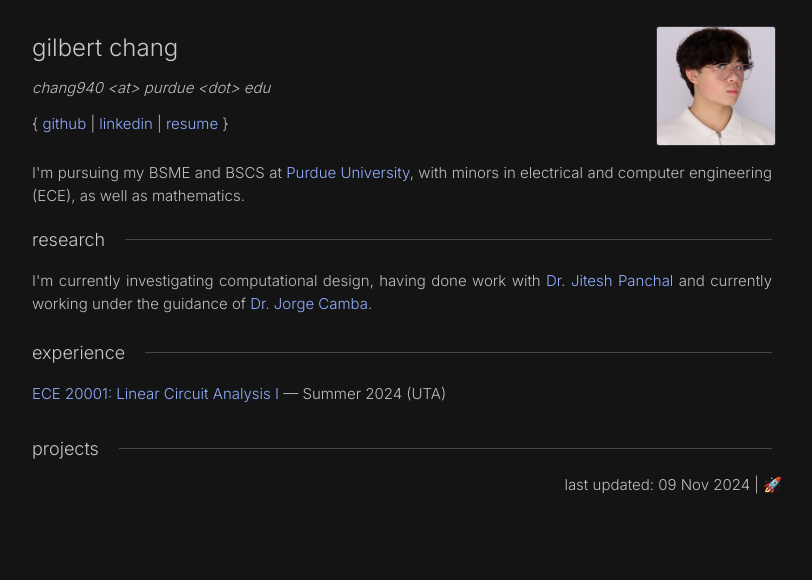
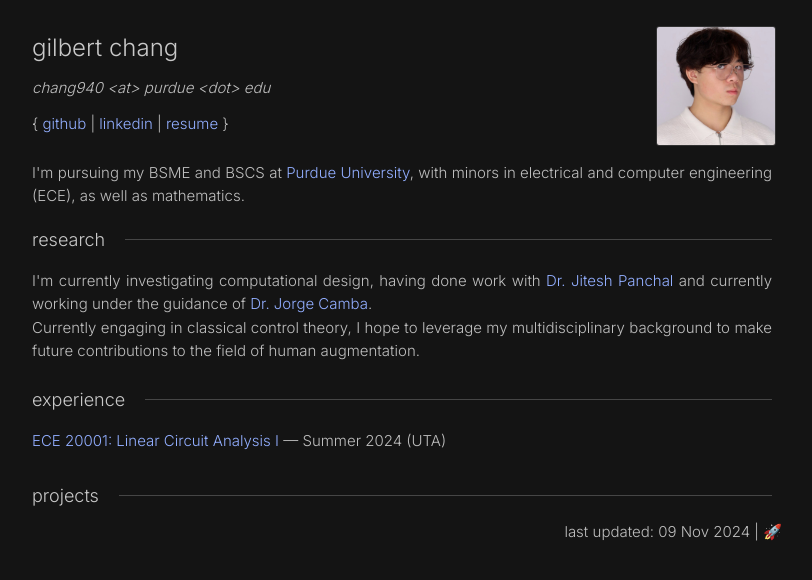
Before and after one commit to vindou/vindou, a Jekyll site: the page built from index.html, in a window 1280 px wide. Shown: the top 580 px of the page, without its empty margins (238-1050 px from the left). Built offline with Jekyll 4.4.1, drawn with Linux system fonts in a browser that asks for light colours.

Commit message:
Update index.html

```diff
--- a/index.html
+++ b/index.html
@@ -43,6 +43,10 @@ title: cha
     <p>
       I'm currently investigating computational design, having done work with <a href="https://engineering.purdue.edu/ME/People/ptProfile?resource_id=80194">Dr. Jitesh Panchal</a> and currently working under the guidance of <a href="https://polytechnic.purdue.edu/profile/jdorribo">Dr. Jorge Camba</a>.
     </p>
+
+    <p>
+      Currently engaging in classical control theory, I hope to leverage my multidisciplinary background to make future contributions to the field of human augmentation.
+    </p>
     </div>
 </div>
 
```
